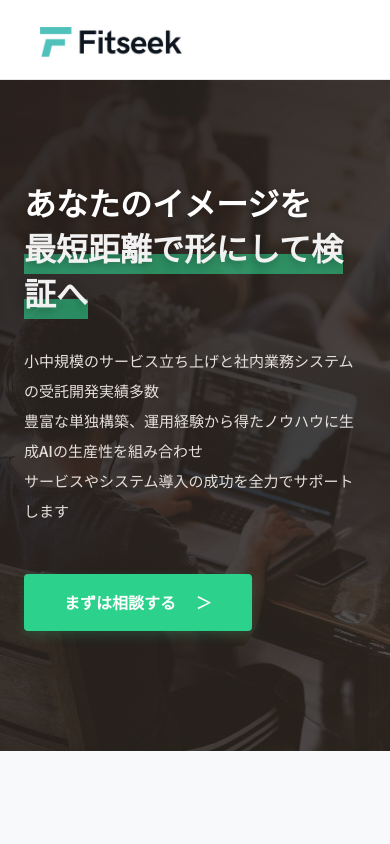
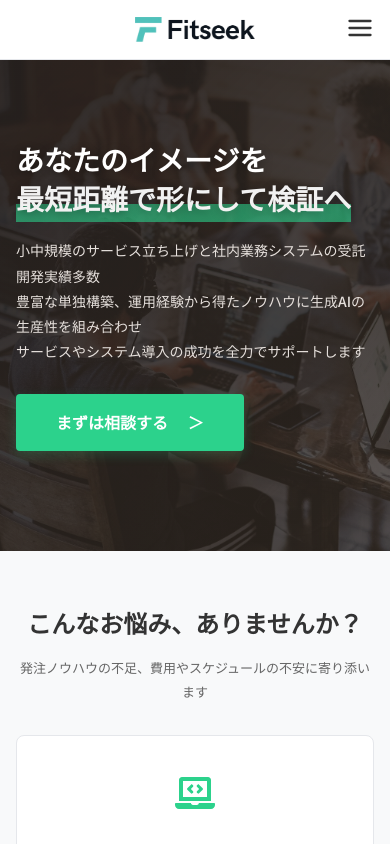
Before and after one commit to fitseek-inc/fitseek-corporate, a Next.js app: page / in a window 390 px wide. Shown: the top 844 px of the page. Built offline with nearby package versions, Linux system fonts and the light colour scheme.

Commit message:
feat: gtaイベント設定とスマホヘッダーの調整

```diff
--- a/app/globals.scss
+++ b/app/globals.scss
@@ -1,4 +1,4 @@
-/* app/globals.scss */
+// app/globals.scss
 
 // Variables
 $primary-color: #2cd28c;
@@ -15,6 +15,11 @@ $max-width: 1140px;
   max-width: $max-width;
   margin: 0 auto;
   padding: 0 24px;
+
+  // ▼ 修正: スマホでは左右の余白を少し詰めて、コンテンツ幅を確保
+  @media (max-width: 768px) {
+    padding: 0 16px;
+  }
 }
 
 @mixin card-base {
@@ -39,6 +44,10 @@ body {
   color: $text-main;
   background-color: $bg-body;
   line-height: 1.8;
+  // スマホでの文字サイズ調整（少し小さくして情報量を増やす）
+  @media (max-width: 768px) {
+    font-size: 14px;
+  }
 }
 
 a {
@@ -52,7 +61,15 @@ h1, h2, h3, p { margin: 0; }
 
 // Utilities
 .container { @include container; }
-.section { padding: 100px 0; }
+
+.section {
+  padding: 100px 0;
+  // ▼ 修正: スマホではセクションの上下余白を半減
+  @media (max-width: 768px) {
+    padding: 50px 0;
+  }
+}
+
 .bg-gray { background-color: $bg-section; }
 .fw-bold { font-weight: 700; }
 
@@ -79,18 +96,23 @@ h1, h2, h3, p { margin: 0; }
   }
 }
 
-// Header & Footer (簡易記述)
+// Header
 header {
   height: 80px;
-  display: flex;
-  align-items: center;
+  background: #fff;
   position: sticky;
   top: 0;
   z-index: 1000;
-  background: #fff;
   border-bottom: 1px solid $border-color;
   padding: 0 40px;
 
+  // ▼ 修正: スマホヘッダーの余白調整
+  @media (max-width: 768px) {
+    height: 60px;
+    padding: 0 16px;
+  }
+
+  // PC版レイアウト
   .header-inner {
     width: 100%;
     max-width: $max-width;
@@ -98,17 +120,21 @@ header {
     display: flex;
     justify-content: space-between;
     align-items: center;
+    height: 100%;
+    position: relative; // スマホ版でのロゴ絶対配置の基準点
   }
 
   .logo {
-    font-size: 24px;
-    font-weight: 800;
-    span { color: $primary-color; }
+    display: flex;
+    align-items: center;
+    z-index: 1001; // メニューより上に表示したい場合（今回はメニュー内に隠すなら不要だが調整可）
+
     img {
-      margin-top: 16px;
+      display: block; // 画像の下の余白消し
     }
   }
 
+  // PCナビゲーション
   .nav-menu {
     display: flex;
     gap: 32px;
@@ -118,26 +144,118 @@ header {
       font-weight: 700;
       &:hover { color: $primary-color; }
     }
+    .header-cta {
+      // ボタンのスタイルは .btn 継承
+    }
   }
 
-  // Mobile
+  // スマホ用ハンバーガーボタン（PCでは隠す）
+  .mobile-menu-btn {
+    display: none;
+    background: none;
+    border: none;
+    cursor: pointer;
+    color: $text-main;
+    padding: 0;
+    z-index: 1002; // 最前面
+  }
+
+  // スマホ用メニューエリア（PCでは隠す）
+  .mobile-menu {
+    display: none;
+  }
+
+  // ▼▼▼ スマホ対応 (768px以下) ▼▼▼
   @media (max-width: 768px) {
-    .nav-menu { display: none; }
+    height: 60px;
+    padding: 0 16px;
+
+    .header-inner {
+      // ロゴを中央寄せにするための設定
+      justify-content: center;
+    }
+
+    // 1. ロゴを絶対配置で中央へ
+    .logo {
+      position: absolute;
+      left: 50%;
+      transform: translateX(-50%);
+
+      // ロゴサイズ調整
+      img {
+        width: 120px;
+        height: auto;
+      }
+    }
+
+    // 2. PCメニューは非表示
+    .nav-menu {
+      display: none;
+    }
+
+    // 3. ハンバーガーボタンを表示＆右端へ配置
+    .mobile-menu-btn {
+      display: block;
+      position: absolute;
+      right: 0; // header-inner内での右端
+    }
+
+    // 4. スマホ用ドロワーメニューのスタイル
+    .mobile-menu {
+      display: block; // 要素としては存在させる
+      position: fixed;
+      top: 60px; // ヘッダーの高さ分空ける
+      left: 0;
+      width: 100%;
+      height: calc(100vh - 60px); // 残りの画面全体
+      background: #fff;
+      transform: translateX(100%); // デフォルトは画面外（右）へ隠す
+      transition: transform 0.3s ease-in-out;
+      overflow-y: auto; // メニューが長い場合はスクロール
+      z-index: 999;
+
+      &.is-open {
+        transform: translateX(0); // 画面内へスライドイン
+      }
+
+      .mobile-menu-inner {
+        padding: 40px 24px;
+
+        ul {
+          display: flex;
+          flex-direction: column;
+          gap: 20px;
+
+          li {
+            a {
+              display: block;
+              font-size: 16px;
+              font-weight: 700;
+              color: $text-main;
+              padding: 10px 0;
+              border-bottom: 1px solid #f0f0f0;
+            }
+
+            // 区切り線用のスタイル
+            &.divider {
+              height: 1px;
+              background: #eee;
+              margin: 10px 0;
+            }
+          }
+        }
+      }
+    }
   }
 }
 
-// app/globals.scss
-
-// Hero Section (Warm & Intelligent Theme)
+// Hero Section
 .hero {
   padding: 160px 0 180px;
   position: relative;
   overflow: hidden;
   color: #fff;
 
-  // ▼ 変更点1：背景色を「セピア調の温かいダークグレー」に変更
-  // 真っ黒や紺色ではなく、コーヒーや木材のような深いブラウンをベースにすることで
-  // 「温かみ」と「落ち着き」を出しています。
   background-image:
     linear-gradient(135deg, rgba(38, 32, 30, 0.95) 0%, rgba(50, 40, 35, 0.7) 100%),
     url('/hero-bg.jpg');
@@ -154,26 +272,18 @@ header {
       font-weight: 700;
       margin-bottom: 32px;
       line-height: 1.4;
-      text-shadow: 0 2px 10px rgba(0,0,0,0.3); // 文字の影
+      text-shadow: 0 2px 10px rgba(0,0,0,0.3);
 
-      // ▼ 変更点2：ラインデザインの復活
-      // ダーク背景でも目立つように、透明度を少し上げて（0.2→0.6）調整しています。
       .highlight-marker {
-        // 背景グラデーションを使って「下線マーカー」を表現
-        // transparent(透明) 60% : 緑色 40% の比率
         background: linear-gradient(transparent 60%, rgba($primary-color, 0.6) 60%);
-
-        // 文字色自体は白のまま、マーカーを後ろに敷く
         color: #f1f1f1;
-        display: inline; // インライン要素にして改行してもマーカーが続くように
-        padding-bottom: 4px; // 少し余白を持たせる
-        filter: none; // 前回の発光エフェクトは削除
+        display: inline;
+        padding-bottom: 4px;
       }
     }
 
     p {
       font-size: 18px;
-      // 温かみのある背景に合わせて、少し暖色寄りのグレーに変更
       color: #e6e0dc;
       margin-bottom: 48px;
       line-height: 2.0;
@@ -181,12 +291,21 @@ header {
     }
   }
 
-  // スマホ対応
+  // ▼ 修正: スマホ時のヒーローエリアを大幅にコンパクト化
   @media (max-width: 768px) {
-    padding: 100px 0 120px;
+    padding: 80px 0 100px; // 上下余白を短縮
+
     &-content {
-      h1 { font-size: 32px; }
-      p { font-size: 15px; }
+      h1 {
+        font-size: 28px; // 文字サイズを縮小
+        margin-bottom: 20px;
+      }
+      p {
+        font-size: 14px; // 文字サイズを縮小
+        margin-bottom: 30px;
+        line-height: 1.8;
+      }
+      // ボタンのマージンなども詰めるならここで調整
     }
   }
 }
@@ -197,6 +316,13 @@ header {
   text-align: center;
   .section-title { font-size: 32px; font-weight: 700; margin-bottom: 16px; }
   .section-desc { color: $text-sub; }
+
+  // ▼ 修正: スマホ時の見出し下の余白を詰める
+  @media (max-width: 768px) {
+    margin-bottom: 32px;
+    .section-title { font-size: 24px; margin-bottom: 12px; }
+    .section-desc { font-size: 13px; }
+  }
 }
 
 // Problems Grid
@@ -205,12 +331,21 @@ header {
   grid-template-columns: repeat(3, 1fr);
   gap: 32px;
 
-  @media (max-width: 768px) { grid-template-columns: 1fr; }
+  // ▼ 修正: スマホ時のカード間の隙間を詰める
+  @media (max-width: 768px) {
+    grid-template-columns: 1fr;
+    gap: 20px;
+  }
 }
 
 .problem-card {
   @include card-base;
   padding: 40px 32px;
+
+  // ▼ 修正: カード内部の余白を圧縮
+  @media (max-width: 768px) {
+    padding: 24px 20px;
+  }
 
   .problem-icon {
     font-size: 40px;
@@ -235,6 +370,11 @@ header {
   gap: 80px;
   flex-wrap: wrap;
 
+  // ▼ 修正: スマホ時の間隔を詰める
+  @media (max-width: 768px) {
+    gap: 32px;
+  }
+
   .stat-item {
     text-align: center;
     .stat-number {
@@ -245,6 +385,11 @@ header {
       line-height: 1;
       margin-bottom: 8px;
       font-family: 'Arial', sans-serif;
+
+      // ▼ 修正: スマホ時に数字が大きすぎて改行しないよう調整
+      @media (max-width: 768px) {
+        font-size: 48px;
+      }
     }
     .stat-unit { font-size: 24px; color: $text-main; margin-left: 4px; }
     .stat-label { font-size: 14px; color: $text-sub; font-weight: 700; letter-spacing: 0.1em; }
@@ -256,7 +401,12 @@ header {
   display: grid;
   grid-template-columns: repeat(3, 1fr);
   gap: 32px;
-  @media (max-width: 768px) { grid-template-columns: 1fr; }
+
+  // ▼ 修正: スマホ時のカード間隔
+  @media (max-width: 768px) {
+    grid-template-columns: 1fr;
+    gap: 24px;
+  }
 }
 
 .case-card {
@@ -270,27 +420,27 @@ header {
     width: 100%;
     height: 160px;
     background-color: #f1f5f9;
-
-    // ▼ 修正: フレックスボックスで横並び・中央寄せ・隙間を指定
     display: flex;
     align-items: center;
     justify-content: center;
-    gap: 24px; // アイコン同士の間隔
+    gap: 24px;
 
-    // ▼ アイコンが浮き出るようなドロップシャドウ
     .case-icon-wrapper {
-      display: flex; // SVGのベースラインずれ防止
+      display: flex;
       filter: drop-shadow(0 4px 6px rgba(0,0,0,0.08));
       transition: transform 0.2s;
 
-      &:hover {
-        transform: scale(1.1); // ホバー時に少し拡大
-      }
+      &:hover { transform: scale(1.1); }
     }
   }
 
   .case-content {
     padding: 24px;
+    // ▼ 修正: スマホ時のカード内部余白
+    @media (max-width: 768px) {
+      padding: 20px 16px;
+    }
+
     flex-grow: 1;
     display: flex;
     flex-direction: column;
@@ -302,12 +452,11 @@ header {
       line-height: 1.4;
     }
 
-    // ▼ タグエリアの修正
     .case-tags-wrapper {
       margin-bottom: 20px;
       display: flex;
-      flex-direction: column; // 2行に分ける
-      gap: 8px; // 行間
+      flex-direction: column;
+      gap: 8px;
     }
 
     .tag-group {
@@ -319,26 +468,23 @@ header {
     .tag {
       font-size: 11px;
       padding: 4px 10px;
-      border-radius: 4px; // 丸みを少し抑えてカチッとさせる
+      border-radius: 4px;
       font-weight: 700;
 
-      // ▼ 技術タグ (Tech): 既存のグリーン系
       &.tag-tech {
         background: rgba($primary-color, 0.1);
         color: darken($primary-color, 20%);
         border: 1px solid rgba($primary-color, 0.2);
       }
 
-      // ▼ 機能タグ (Feature): オレンジ系でアクセント
       &.tag-feature {
-        background: #fff7ed; // 薄いオレンジ
-        color: #c2410c;      // 濃いオレンジ
+        background: #fff7ed;
+        color: #c2410c;
         border: 1px solid #ffedd5;
       }
     }
 
     .case-footer {
-      // ... (既存のまま)
       margin-top: auto;
       border-top: 1px solid #f0f0f0;
       padding-top: 16px;
@@ -355,28 +501,35 @@ header {
 .tech-logos {
   display: flex;
   justify-content: center;
-  gap: 30px; // 間隔調整
+  gap: 30px;
   flex-wrap: wrap;
   align-items: center;
-  // opacity: 0.6; ← ロゴの色をはっきりさせるため削除
+
+  // ▼ 修正: スマホ時はロゴ間隔を狭める
+  @media (max-width: 768px) {
+    gap: 16px;
+  }
 
   .tech-item {
-    // 枠線を消して、縦並び（アイコン＋文字）のレイアウトに変更
     display: flex;
     flex-direction: column;
     align-items: center;
     gap: 10px;
-    font-size: 14px; // 文字サイズ調整
+    font-size: 14px;
     font-weight: 700;
     color: #555;
     padding: 10px;
-    border: none; // 枠線削除
+    border: none;
     border-radius: 0;
 
-    // ホバー時に少し浮くアニメーション
     transition: transform 0.2s;
-    &:hover {
-      transform: translateY(-5px);
+    &:hover { transform: translateY(-5px); }
+
+    // ▼ 修正: スマホ時はアイコン自体も少し小さくして詰め込む
+    @media (max-width: 768px) {
+      font-size: 12px;
+      padding: 5px;
+      svg { width: 32px; height: 32px; } // 必要に応じてReact Iconのsize propではなくCSSで制御する場合
     }
   }
 }
@@ -387,11 +540,30 @@ footer {
   color: #fff;
   padding: 80px 0 40px;
 
+  // ▼ 修正: スマホ時のフッター上下余白短縮
+  @media (max-width: 768px) {
+    padding: 50px 0 30px;
+  }
+
   .footer-cta {
     text-align: center;
     margin-bottom: 60px;
-    h2 { font-size: 32px; margin-bottom: 24px; }
-    p { color: #999; margin-bottom: 32px; }
+
+    // ▼ 修正: スマホ時のCTAマージン短縮
+    @media (max-width: 768px) {
+      margin-bottom: 40px;
+    }
+
+    h2 {
+      font-size: 32px;
+      margin-bottom: 24px;
+      @media (max-width: 768px) { font-size: 24px; margin-bottom: 16px; }
+    }
+    p {
+      color: #999;
+      margin-bottom: 32px;
+      @media (max-width: 768px) { font-size: 14px; margin-bottom: 24px; }
+    }
   }
 
   .footer-links {
@@ -401,19 +573,24 @@ footer {
     margin-bottom: 40px;
     border-top: 1px solid #333;
     padding-top: 40px;
+
+    // ▼ 修正: スマホ時は縦並び、または折り返しで間隔を調整
+    @media (max-width: 768px) {
+      flex-direction: column; // または flex-wrap: wrap;
+      align-items: center;
+      gap: 20px;
+      margin-bottom: 30px;
+      padding-top: 30px;
+    }
+
     a:hover { color: $primary-color; }
   }
 
   .copyright { text-align: center; color: #555; font-size: 12px; }
 }
 
-// app/globals.scss
+// ... (注釈やフォームなどは基本的にそのままですが、必要に応じてマージン調整) ...
 
-// ... (既存のコードはそのまま) ...
-
-// ▼▼▼ 以下を追加・修正してください ▼▼▼
-
-// 1. 注釈テキスト（トップページで追加されたクラス）
 .notice {
   font-size: 13px;
   color: $text-sub;
@@ -421,7 +598,6 @@ footer {
   line-height: 1.6;
 }
 
-// 2. 下層ページ用：チェックリスト（サービスページなどで使用）
 .check-list {
   margin-top: 24px;
   li {
@@ -442,7 +618,6 @@ footer {
   }
 }
 
-// 3. 下層ページ用：フローリスト（業務システムページなどで使用）
 .flow-list {
   counter-reset: flow-counter;
 
@@ -473,7 +648,6 @@ footer {
   }
 }
 
-// 4. 下層ページ用：会社概要の定義リスト
 .company-info {
   border-top: 1px solid $border-color;
 
@@ -495,13 +669,17 @@ footer {
     @media (max-width: 768px) {
       flex-direction: column;
       dt { margin-bottom: 8px; }
+      padding: 16px 0; // 行間を少し詰める
     }
   }
 }
 
-// 5. お問い合わせフォーム
 .form-group {
   margin-bottom: 24px;
+  // スマホでは少し詰める
+  @media (max-width: 768px) {
+    margin-bottom: 16px;
+  }
 
   label {
     display: block;
--- a/app/page.tsx
+++ b/app/page.tsx
@@ -1,6 +1,7 @@
 // app/page.tsx
 import Link from "next/link";
 import { casesData } from "@/data/cases";
+import CtaLink from "@/components/CtaLink";
 
 // ▼ 1. アイコンとロゴのインポート
 import { FaLaptopCode, FaCalculator, FaRocket, FaServer } from "react-icons/fa"; // FontAwesome (Solid)
@@ -58,9 +59,9 @@ export default function Home() {
               <br />
               サービスやシステム導入の成功を全力でサポートします
             </p>
-            <Link href="/contact" className="btn btn-primary">
+            <CtaLink location="hero" className="btn btn-primary">
               まずは相談する 　＞
-            </Link>
+            </CtaLink>
           </div>
         </div>
       </section>
--- /dev/null
+++ b/components/CtaLink.tsx
@@ -0,0 +1,28 @@
+"use client";
+
+import Link from "next/link";
+import { usePathname } from "next/navigation";
+import { trackEvent } from "@/app/lib/analytics";
+
+type Props = {
+  location: "footer" | "hero" | "header";
+  children: React.ReactNode;
+  className?: string;
+};
+
+export default function CtaLink({ location, children, className }: Props) {
+  const pathname = usePathname();
+
+  const handleClick = () => {
+    trackEvent("cta_click", {
+      location,
+      page: pathname,
+    });
+  };
+
+  return (
+    <Link href="/contact" className={className} onClick={handleClick}>
+      {children}
+    </Link>
+  );
+}
--- a/components/Header.tsx
+++ b/components/Header.tsx
@@ -1,7 +1,26 @@
+"use client";
+
+import { useState, useEffect } from "react";
 import Link from "next/link";
 import Image from "next/image";
+import CtaLink from "@/components/CtaLink";
+import { usePathname } from "next/navigation";
+import { FiMenu, FiX } from "react-icons/fi";
 
 export default function Header() {
+  const [isOpen, setIsOpen] = useState(false);
+  const pathname = usePathname();
+
+  // ページ遷移したらメニューを閉じる
+  useEffect(() => {
+    setIsOpen(false);
+  }, [pathname]);
+
+  // メニュー開閉のトグル関数
+  const toggleMenu = () => {
+    setIsOpen(!isOpen);
+  };
+
   return (
     <header>
       <div className="header-inner">
@@ -15,24 +34,62 @@ export default function Header() {
             priority // ファーストビューに入る重要な画像なので優先読み込み
           />
         </Link>
+        {/* 2. PC用ナビゲーション（スマホではCSSで隠す） */}
         <nav className="nav-menu">
-          {/* 将来的に他のページへのリンクを追加 */}
-          {/* <Link href="/service" className="nav-link">
-            サービス立ち上げ
-          </Link>
-          <Link href="/system" className="nav-link">
-            社内業務システム
-          </Link> */}
           <Link href="/message" className="nav-link">
             代表挨拶
           </Link>
           <Link href="/company" className="nav-link">
             会社概要
           </Link>
-          <Link href="/contact" className="btn btn-primary header-cta">
+          <CtaLink location="header" className="btn btn-primary header-cta">
             まずは相談する
-          </Link>
+          </CtaLink>
         </nav>
+
+        {/* 3. スマホ用ハンバーガーボタン（PCではCSSで隠す） */}
+        <button
+          className="mobile-menu-btn"
+          onClick={toggleMenu}
+          aria-label="メニューを開く"
+        >
+          {isOpen ? <FiX size={28} /> : <FiMenu size={28} />}
+        </button>
+      </div>
+
+      {/* 4. スマホ用ドロワーメニュー（isOpenがtrueの時だけ表示） */}
+      <div className={`mobile-menu ${isOpen ? "is-open" : ""}`}>
+        <div className="mobile-menu-inner">
+          <nav>
+            <ul>
+              <li>
+                <Link href="/" onClick={toggleMenu}>
+                  トップページ
+                </Link>
+              </li>
+              <li>
+                <Link href="/company" onClick={toggleMenu}>
+                  会社概要
+                </Link>
+              </li>
+              <li>
+                <Link href="/message" onClick={toggleMenu}>
+                  代表挨拶
+                </Link>
+              </li>
+              <li style={{ marginTop: "24px" }}>
+                <Link
+                  href="/contact"
+                  className="btn btn-primary"
+                  onClick={toggleMenu}
+                  style={{ width: "100%", textAlign: "center" }}
+                >
+                  まずは相談する
+                </Link>
+              </li>
+            </ul>
+          </nav>
+        </div>
       </div>
     </header>
   );
```
Also changed, not shown: app/contact/page.tsx (+56 -13 lines), app/lib/analytics.ts (added, +7 -0 lines), components/Footer.tsx (+18 -8 lines).
